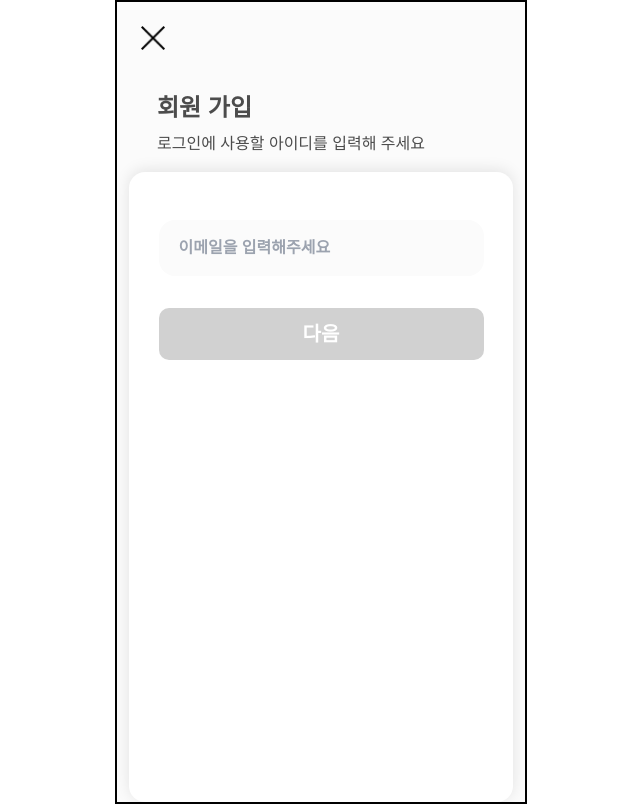
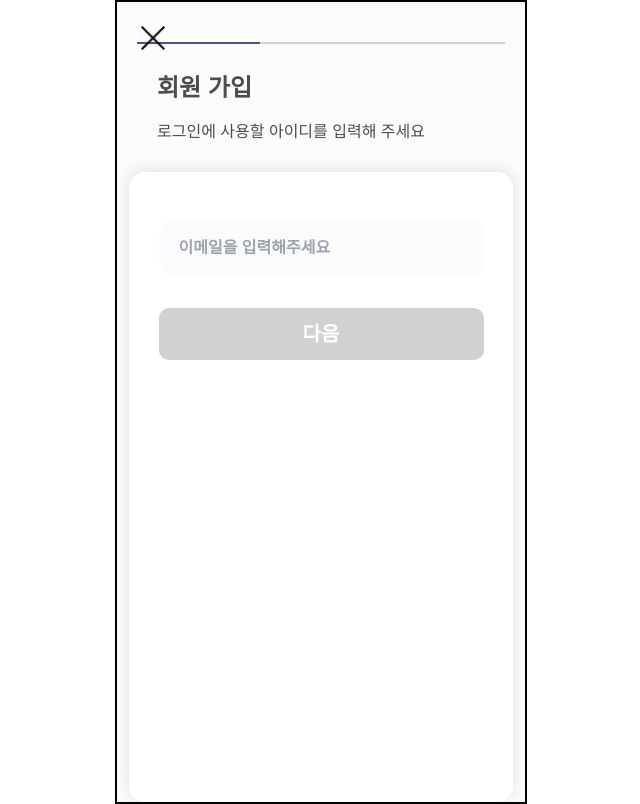
Before and after one commit to UMC-8th-Hackathon-Team-Name/dentistry_FE, a React (Vite) app in the folder app/: page /signup/email in a window 1280 px wide. Shown: the whole page, without its empty margins (319-959 px from the left). Built offline with nearby package versions, Linux system fonts and the light colour scheme; a web font is replaced by a local one.

Commit message:
feat/prgressbar 컴포넌트 구현

```diff
--- a/app/src/auth/SignupEmail.tsx
+++ b/app/src/auth/SignupEmail.tsx
@@ -1,7 +1,10 @@
 import { useState } from "react";
 import { useNavigate } from "react-router-dom";
+
+import closeIcon from "/src/assets/close_icon.png";
+
 import Button from "../components/common/Button";
-import closeIcon from "/src/assets/close_icon.png";
+import ProgressBar from "../components/common/ProgressBar";
 
 const mockData = [
   {
@@ -39,15 +42,16 @@ const SignupEmail = () => {
         />
       </div>
 
-      {/* 약관  */}
-      <div className="flex flex-col w-full gap-2 px-10">
+      <ProgressBar currentStep={1} totalSteps={3} />
+
+      <div className="flex flex-col w-full gap-4 px-10">
         <div className="text-2xl font-semibold text-[#4C4C4C]">회원 가입</div>
-        <div className="text-base font-normal text-[#4C4C4C]">
+        <div className="text-base font-normal text-[#4C4C4C] mb-3">
           로그인에 사용할 아이디를 입력해 주세요
         </div>
       </div>
 
-      {/* 약관 동의 Container */}
+      {/* Container */}
       <div className="w-96 h-[630px] bg-white rounded-2xl flex flex-col justify-between items-center pt-12 pb-20 px-7 shadow-[0_-2px_15px_rgba(0,0,0,0.1)]">
         <div className="flex flex-col gap-8">
           {/* 이메일 입력 */}
--- /dev/null
+++ b/app/src/components/common/ProgressBar.tsx
@@ -0,0 +1,39 @@
+type ProgressBarProps = {
+  currentStep: number;
+  totalSteps: number;
+  onCancelClick?: () => void;
+  cancelButtonText?: string;
+};
+
+export default function ProgressBar({
+  currentStep,
+  totalSteps,
+  onCancelClick,
+  cancelButtonText = "그만하기",
+}: ProgressBarProps) {
+  return (
+    <div className="flex flex-col w-full px-5">
+      <div className="flex pt-4 pb-3">
+        {Array.from({ length: totalSteps }).map((_, index) => (
+          <div
+            key={index}
+            className={`flex-1 h-[2px]  bg-[] ${
+              index < currentStep ? "bg-[#465785]" : "bg-[#D1D1D1]"
+            }`}
+          />
+        ))}
+      </div>
+
+      {onCancelClick && (
+        <div className="flex justify-start">
+          <button
+            onClick={onCancelClick}
+            className="w-[62px] h-6 px-2 bg-[#1F9BDA] hover:bg-[#1c8cc4] active:bg-[#197cae] text-white text-xs font-light rounded-md"
+          >
+            {cancelButtonText}
+          </button>
+        </div>
+      )}
+    </div>
+  );
+}
```
